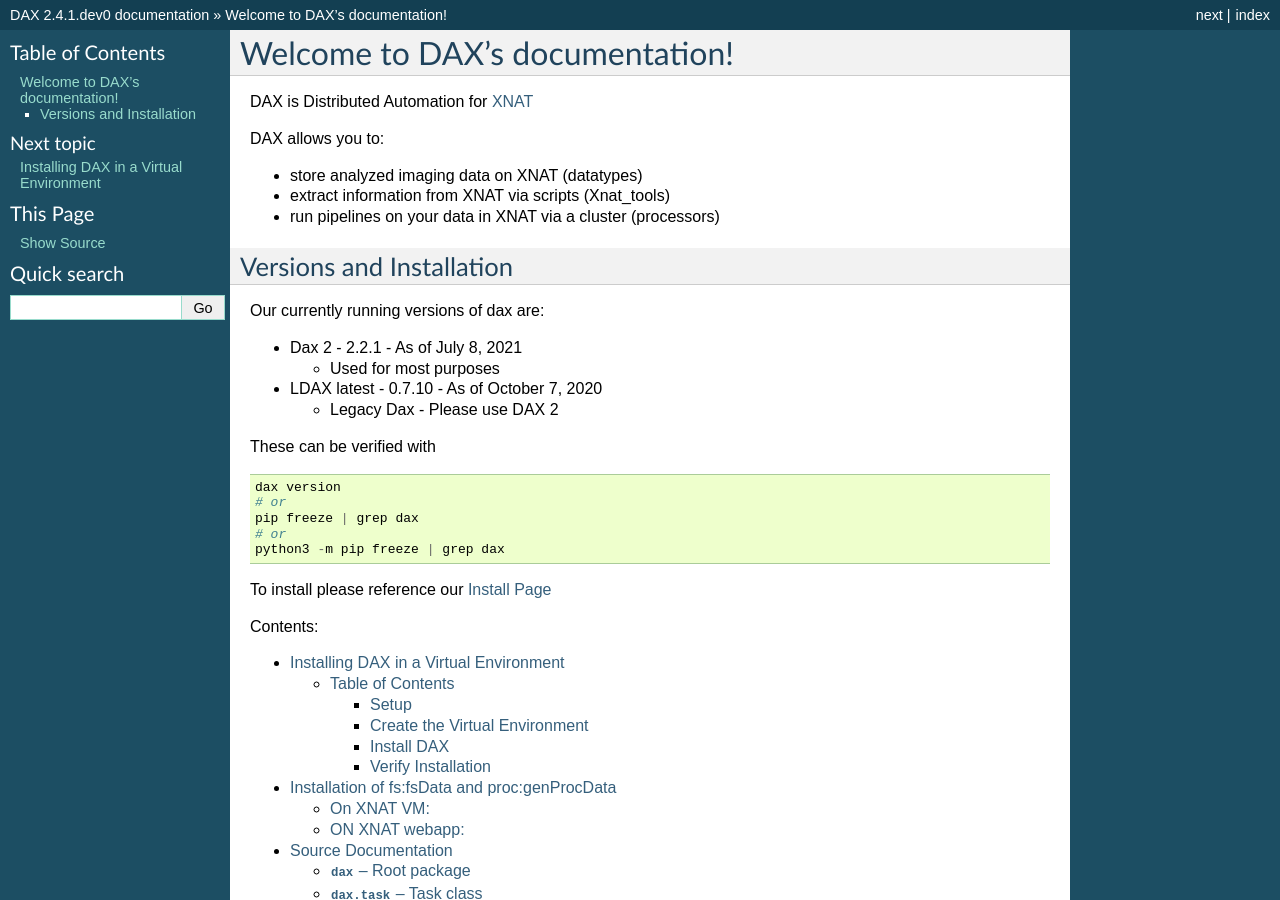
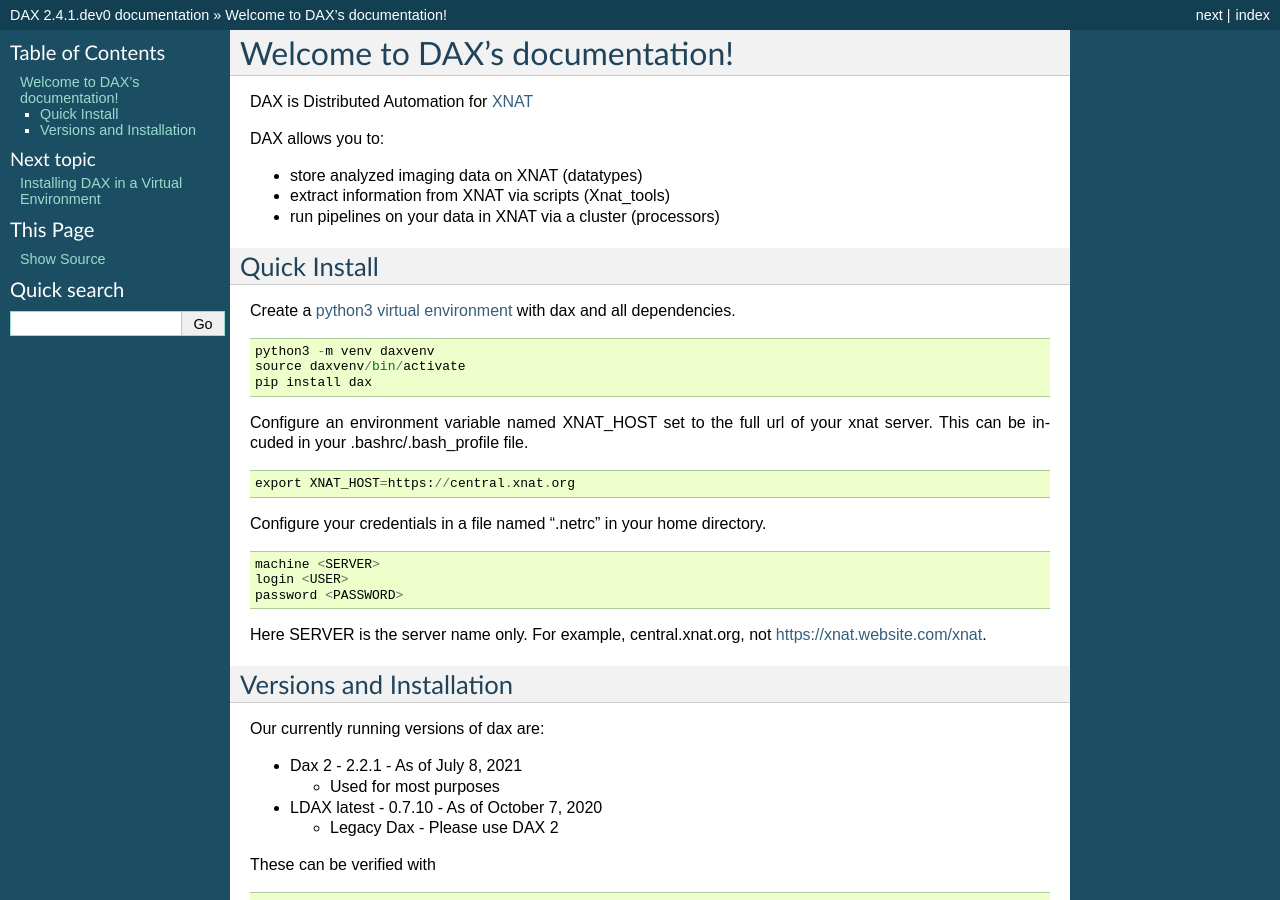
Before and after one commit to VUIIS/dax, a Sphinx documentation site: the page built from docs/index.rst, in a window 1280 px wide and 900 px high. Built offline with Sphinx 7.4.7, drawn with Linux system fonts in a browser that asks for light colours.

Commit message:
update installation docs

```diff
--- a/docs/index.rst
+++ b/docs/index.rst
@@ -8,6 +8,32 @@
 - store analyzed imaging data on XNAT (datatypes)
 - extract information from XNAT via scripts (Xnat_tools)
 - run pipelines on your data in XNAT via a cluster (processors)
+
+Quick Install
+-------------------------
+Create a `python3 virtual environment <https://docs.python.org/3/library/venv.html>`_ with dax and all dependencies.
+
+::
+
+  python3 -m venv daxvenv
+  source daxvenv/bin/activate
+  pip install dax
+
+
+Configure an environment variable named XNAT_HOST set to the full url of your xnat server. This can
+be incuded in your .bashrc/.bash_profile file.
+::
+
+  export XNAT_HOST=https://central.xnat.org
+
+Configure your credentials in a file named ".netrc" in your home directory.
+::
+
+  machine <SERVER>
+  login <USER>
+  password <PASSWORD>
+
+Here SERVER is the server name only. For example, central.xnat.org, not https://xnat.website.com/xnat.
 
 
 Versions and Installation
```
Also changed, not shown: docs/installing_dax_in_a_virtual_environment.rst (+24 -83 lines).
